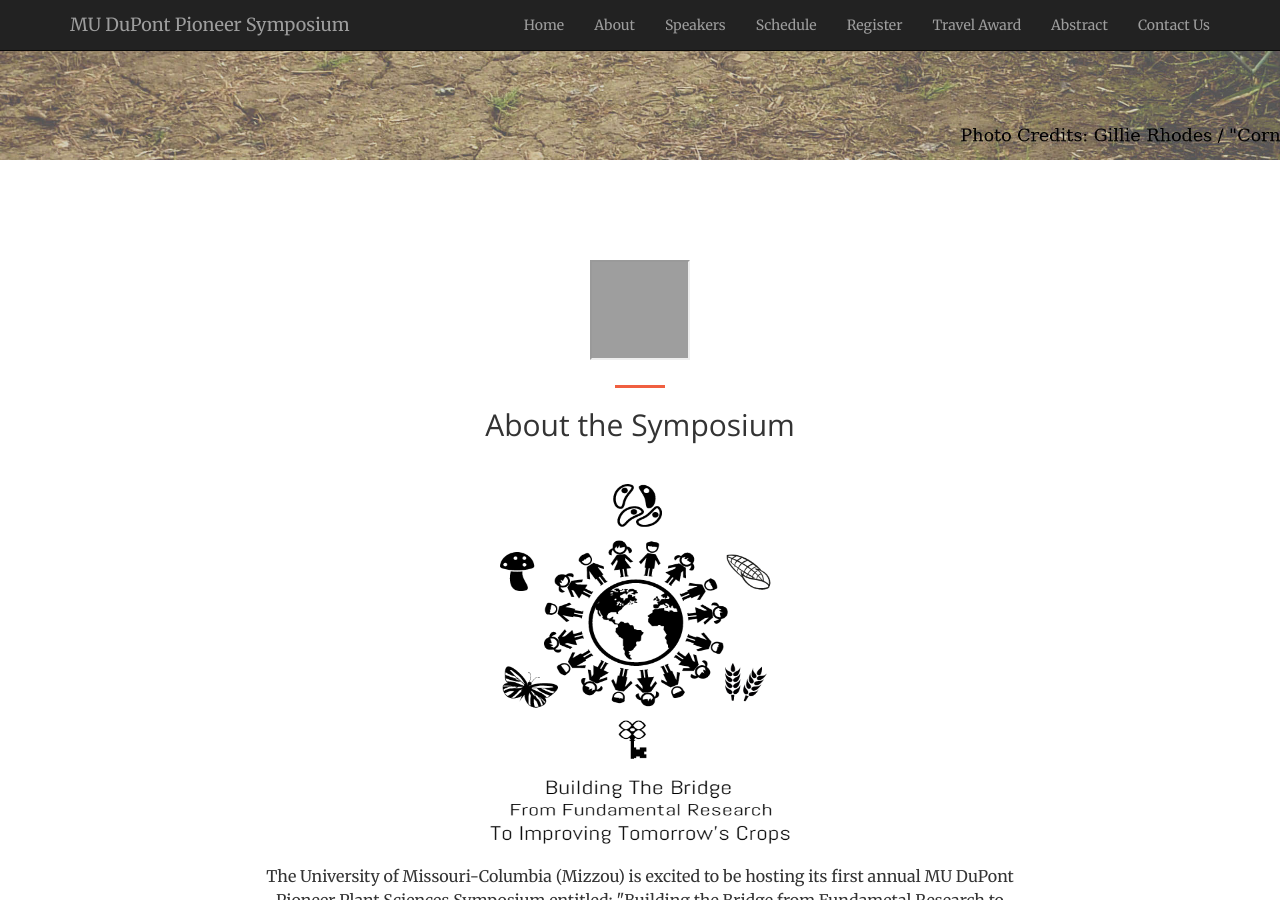
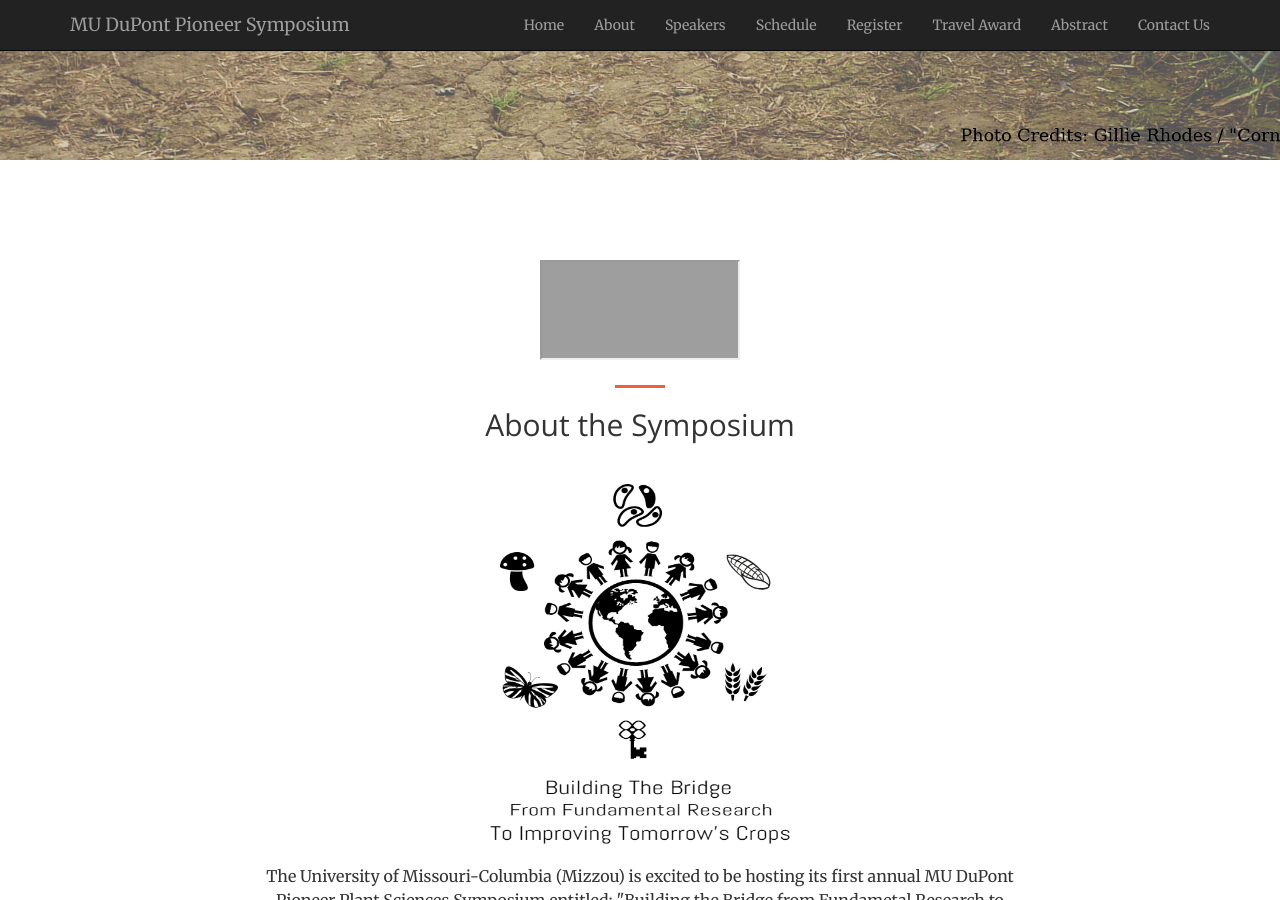
Before and after one commit to mupioneersymposium/mupioneersymposium.github.io, a Jekyll site: the page built from index.html, in a window 1280 px wide and 900 px high, scrolled down 740 px. Built offline with Jekyll 4.4.1, drawn with Linux system fonts in a browser that asks for light colours; grey boxes are pictures that could not be loaded.

Commit message:
Update about-brief.html

```diff
--- a/_includes/about-brief.html
+++ b/_includes/about-brief.html
@@ -2,7 +2,7 @@
     <div class="container">
         <div class="row">
             <div class="col-lg-8 col-lg-offset-2 text-center">
-                <iframe width="100" height="100"  src="http://s280.photobucket.com/user/Avi_Karn/embed/slideshow/"></iframe>
+                <iframe width="200" height="100"  src="http://s280.photobucket.com/user/Avi_Karn/embed/slideshow/"></iframe>
                 <hr>
                 <h2 class="section-heading">About the Symposium</h2>
                 <hr class="light"><p><img src="/img/logo.png" alt="MU Pioneer Symposium Logo" width="300" height="360"></p>
```
